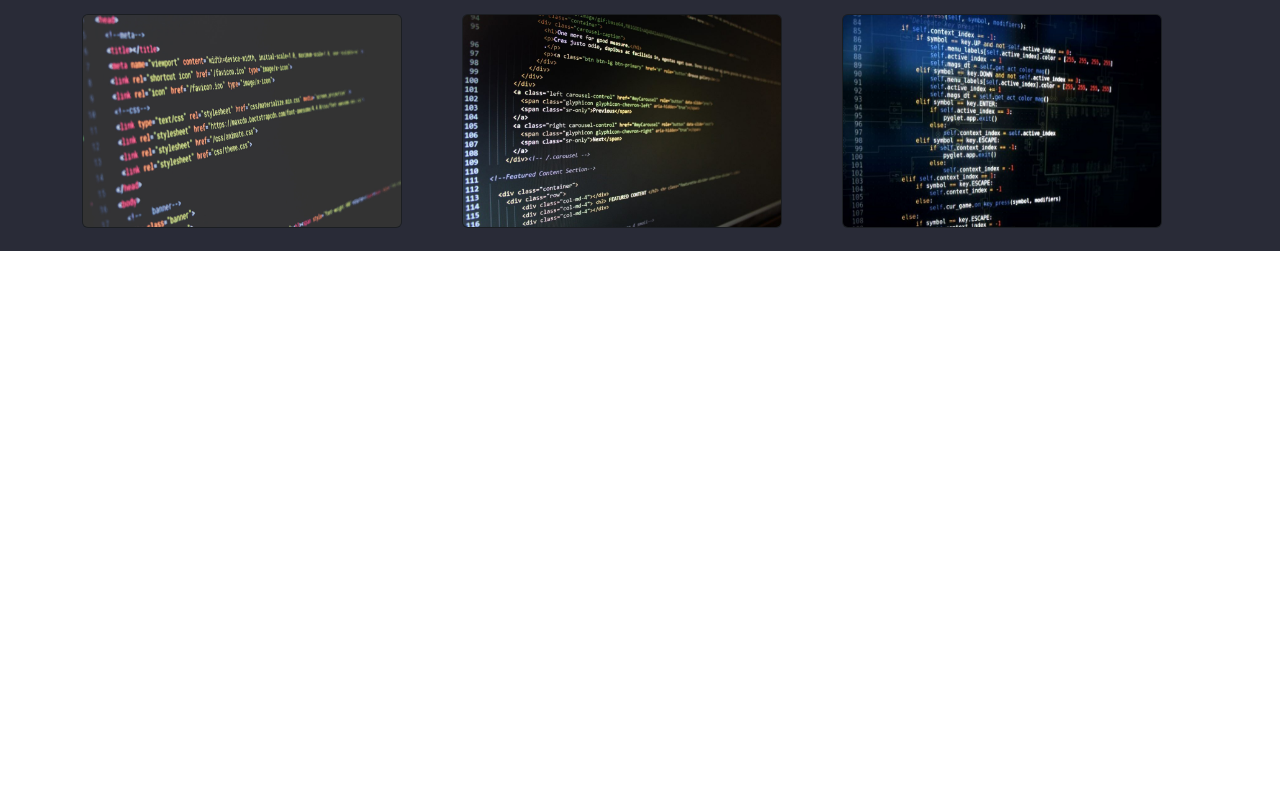
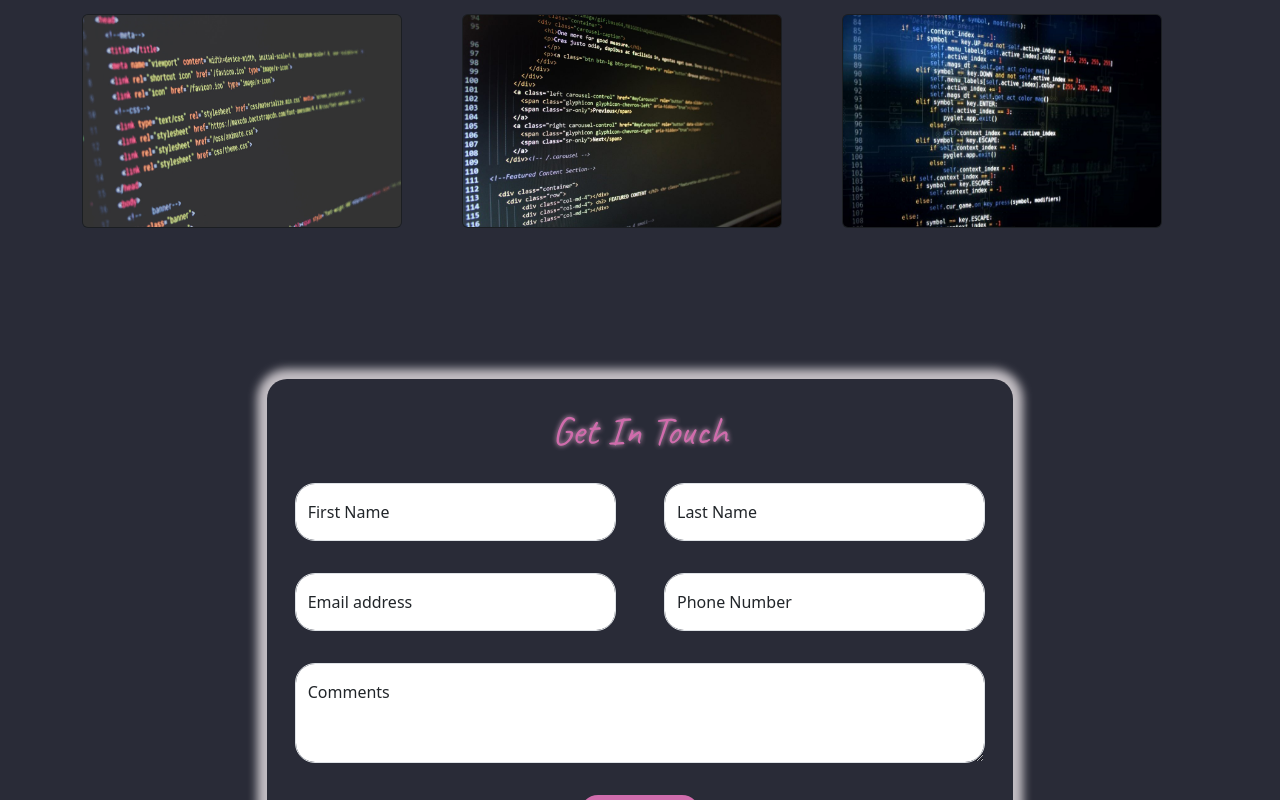
Before and after one commit to AyaA1i/Portfolio-Using-React, a React (Create React App) app: page / in a window 1280 px wide. Shown: the part 2000-2800 px from the top of the page. Before the commit the page ends 2251 px from the top, so only its background shows below. Built offline with nearby package versions, Linux system fonts and the light colour scheme.

Commit message:
elbta3 da mby5lash leh

```diff
--- a/src/App.js
+++ b/src/App.js
@@ -3,6 +3,7 @@ import Header from './components/Header';
 import Landing from './components/Landing';
 import Skills from './components/Skills';
 import Projects from './components/Projects';
+import Email from './components/Email';
 function App() {
   return (
     <div className="App">
@@ -10,6 +11,7 @@ function App() {
       <Landing/>
       <Skills/>
       <Projects/>
+      <Email></Email>
     </div>
   );
 }
--- /dev/null
+++ b/src/components/Email.js
@@ -0,0 +1,62 @@
+import React from "react";
+import 'bootstrap/dist/css/bootstrap.min.css';
+import 'bootstrap/dist/js/bootstrap.min.js';
+import "../css/all.css";
+import "../css/Email.css";
+
+function Email() {
+    return (
+        <div className="part5">
+            <div className="container part5-Conatiner col-lg-7 col-md-8 col-sm-12 col-12 m-auto overflow-hidden">
+                <div className="part5-header">Get In Touch</div>
+                <div class="row g-3">
+                    <div class="col-6 mt-0">
+                        <div class="p-3">
+                            <div class="form-floating">
+                                <input type="name" class="form-control" id="floatingInput" placeholder="+20123456789"></input>
+                                <label for="floatingInput">First Name</label>
+                            </div>
+                        </div>
+                    </div>
+                    <div class="col-6 mt-0">
+                        <div class="p-3">
+                            <div class="form-floating">
+                                <input type="name" class="form-control" id="floatingInput" placeholder="+20123456789"></input>
+                                <label for="floatingInput">Last Name</label>
+                            </div>
+                        </div>
+                    </div>
+                    <div class="col-6 mt-0">
+                        <div class="p-3">
+                            <div class="form-floating">
+                                <input type="email" class="form-control" id="floatingInput" placeholder="name@example.com"></input>
+                                <label for="floatingInput">Email address</label>
+                            </div>
+                        </div>
+                    </div>
+                    <div class="col-6 mt-0">
+                        <div class="p-3">
+                            <div class="form-floating">
+                                <input type="phonenumber" class="form-control" id="floatingInput" placeholder="+20123456789"></input>
+                                <label for="floatingInput">Phone Number</label>
+                            </div>
+                        </div>
+                    </div>
+                    <div class="col-12 mt-0 mb-3">
+                        <div class="p-3">
+                            <div class="form-floating">
+                                <textarea class="form-control" placeholder="Leave a comment here" id="floatingTextarea2" Style="height: 100px"></textarea>
+                                <label for="floatingTextarea2">Comments</label>
+                            </div>
+                        </div>
+                    </div>
+                </div>
+                <div className="row col-2 m-auto mb-3">
+                    <input class="btn btn-primary" type="submit" value="Submit"></input>
+                </div>
+            </div>
+        </div>
+    );
+}
+
+export default Email;
--- a/src/components/Projects.js
+++ b/src/components/Projects.js
@@ -9,9 +9,6 @@ import pic3 from "../media/p3.avif";
 import pic4 from "../media/p4.jpg";
 import pic5 from "../media/p5.jpg";
 import pic6 from "../media/pic6.jpg";
-
-
-
 
 function Projects(){
     return(
--- /dev/null
+++ b/src/css/Email.css
@@ -0,0 +1,46 @@
+@font-face {
+    font-family: Caveat;
+    src: url("../assests/Caveat-Regular.woff2") format("woff2");
+  }
+  .part5{
+    justify-content: center;
+    align-items: center;
+    width: 100%;
+    background-color: #292b37;
+    height: 100vh;
+    min-height: fit-content;
+    padding-top: 10%;
+  }
+
+.part5-header{
+    text-align: center;
+    font-family: Caveat;
+    color:#d06cac;
+    font-size: 40px;
+    text-shadow: 0px 0px 5px #ebadd4;
+    margin-bottom: 3%;
+    padding-top: 3%;
+}
+.part5-Conatiner{
+    border-radius: 20px;
+    min-height: fit-content;
+    box-shadow: 0px 0px 10px 10px #ece5eac9;
+}
+
+.part5 input , .form-control{
+    border-radius: 20px;
+}
+.part5 input:focus , .form-control:focus{
+    border:none;
+    box-shadow: 0px 0px 3px 2px #ebadd4;
+}
+.part5 .btn{
+    font-family: Caveat;
+    background-color: #d06cac !important;
+    border: none;
+    transition: 0.2s;
+}
+.part5 .btn:hover{
+    background-color: #d06caba9 !important;
+    transition: 0.2s;
+}
```
